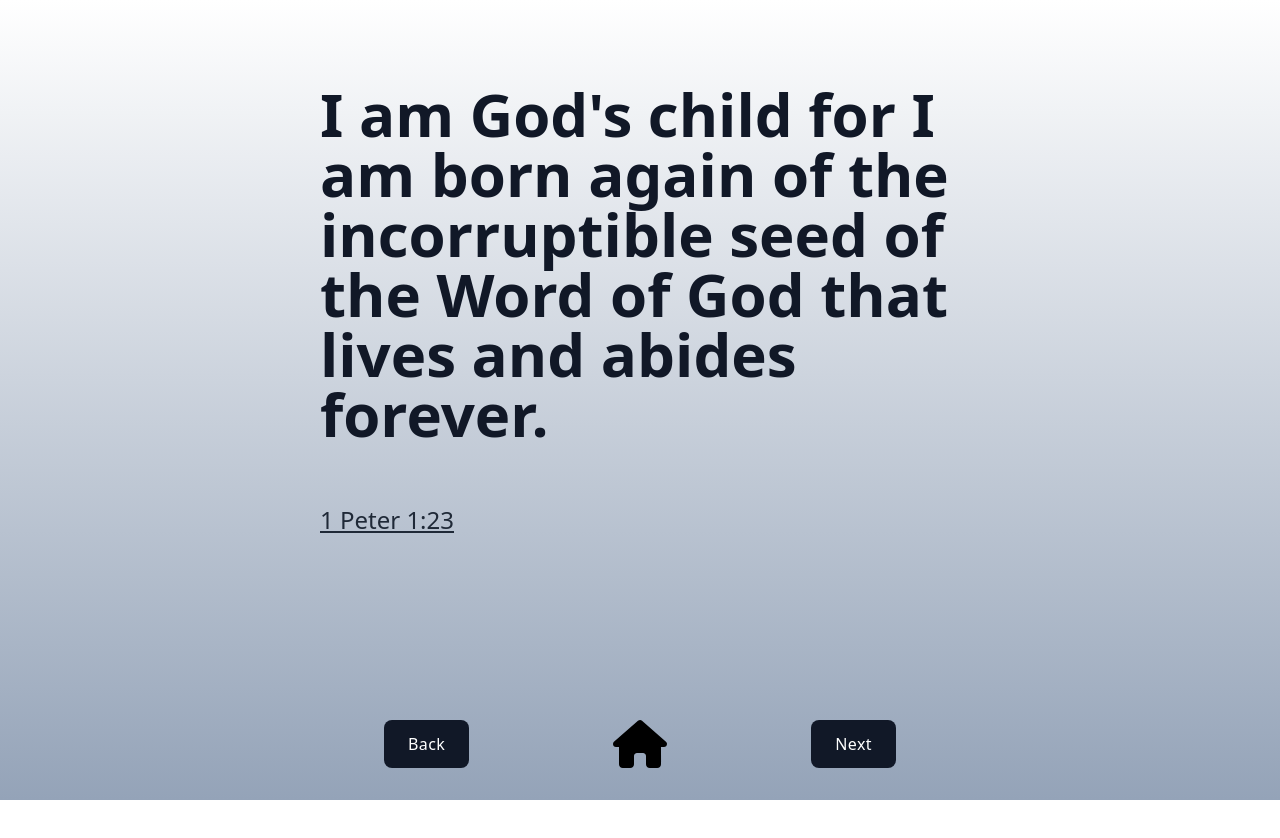
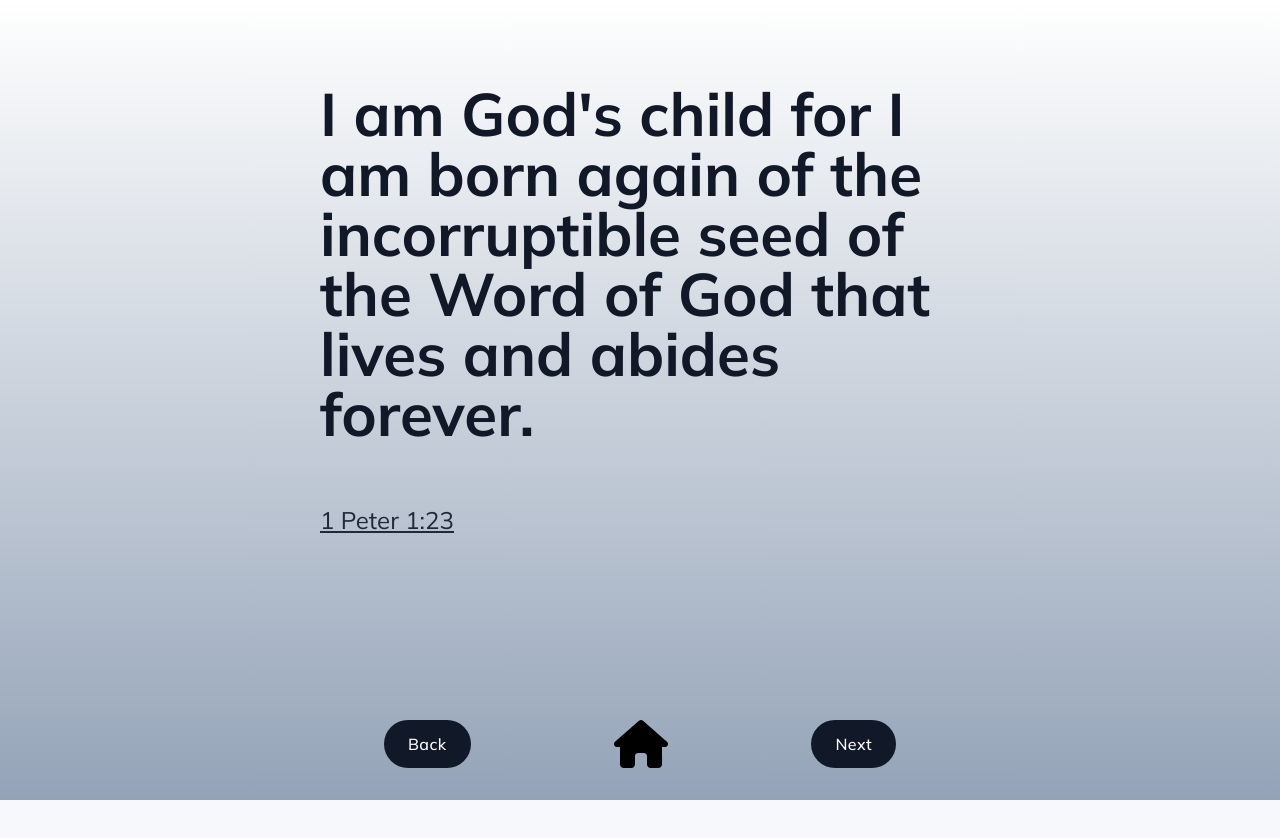
Before and after one commit to paulcushing/whatgodsays, a Next.js app: page /1 in a window 1280 px wide. Shown: the top 838 px of the page. Built offline with nearby package versions, Linux system fonts and the light colour scheme.

Commit message:
feat: port theme tokens and fonts, drop daisyui

```diff
--- a/package.json
+++ b/package.json
@@ -16,7 +16,6 @@
     "@types/dompurify": "^3.0.5",
     "@vercel/analytics": "^1.3.2",
     "@vercel/speed-insights": "^1.0.14",
-    "daisyui": "^4.12.13",
     "dompurify": "^3.3.0",
     "framer-motion": "^11.11.11",
     "next": "14.2.35",
--- a/src/app/globals.css
+++ b/src/app/globals.css
@@ -2,8 +2,23 @@
 @tailwind components;
 @tailwind utilities;
 
-.focus {
-  @apply focus:outline-none;
-  @apply focus:ring;
-  @apply focus:ring-blue-500;
+:root {
+  color-scheme: light;
 }
+
+html,
+body {
+  margin: 0;
+  padding: 0;
+  background-color: #f6f8fb;
+}
+
+body {
+  -webkit-font-smoothing: antialiased;
+  -moz-osx-font-smoothing: grayscale;
+}
+
+.focus-ring:focus-visible {
+  outline: none;
+  box-shadow: 0 0 0 3px rgba(96, 118, 145, 0.5);
+}
--- a/src/app/layout.tsx
+++ b/src/app/layout.tsx
@@ -1,27 +1,35 @@
-import type { Metadata } from "next";
-import localFont from "next/font/local";
+import type { Metadata, Viewport } from "next";
+import { Mulish, Newsreader } from "next/font/google";
 import "./globals.css";
-import { AnimatePresence } from "framer-motion";
 
 import InstallPrompt from "./installprompt";
 import RegisterSW from "./registersw";
 import { SpeedInsights } from "@vercel/speed-insights/next";
 import { Analytics } from "@vercel/analytics/react";
 
-const geistSans = localFont({
-  src: "./fonts/GeistVF.woff",
-  variable: "--font-geist-sans",
-  weight: "100 900",
+const serif = Newsreader({
+  subsets: ["latin"],
+  style: ["normal", "italic"],
+  display: "swap",
+  variable: "--font-serif",
 });
-const geistMono = localFont({
-  src: "./fonts/GeistMonoVF.woff",
-  variable: "--font-geist-mono",
-  weight: "100 900",
+
+const sans = Mulish({
+  subsets: ["latin"],
+  display: "swap",
+  variable: "--font-sans",
 });
 
 export const metadata: Metadata = {
   title: "What God Says About You",
   description: "A beautiful sample of what Jesus says about YOU.",
+  manifest: "/site.webmanifest",
+};
+
+export const viewport: Viewport = {
+  themeColor: "#f6f8fb",
+  width: "device-width",
+  initialScale: 1,
 };
 
 export default function RootLayout({
@@ -30,37 +38,11 @@ export default function RootLayout({
   children: React.ReactNode;
 }>) {
   return (
-    <html lang="en" data-theme="wgstheme">
-      <head>
-        <link
-          rel="apple-touch-icon"
-          sizes="180x180"
-          href="/apple-touch-icon.png"
-        />
-        <link
-          rel="icon"
-          type="image/png"
-          sizes="32x32"
-          href="/favicon-32x32.png"
-        />
-        <link
-          rel="icon"
-          type="image/png"
-          sizes="16x16"
-          href="/favicon-16x16.png"
-        />
-        <link rel="manifest" href="/site.webmanifest" />
-        <link rel="mask-icon" href="/safari-pinned-tab.svg" color="#5bbad5" />
-        <meta name="msapplication-TileColor" content="#00aba9" />
-        <meta name="theme-color" content="#ffffff" />
-        <meta name="viewport" content="width=device-width, initial-scale=1" />
-      </head>
-      <body
-        className={`${geistSans.variable} ${geistMono.variable} antialiased`}
-      >
+    <html lang="en">
+      <body className={`${serif.variable} ${sans.variable} font-sans bg-page`}>
         <RegisterSW />
         <InstallPrompt />
-        <AnimatePresence mode="wait">{children}</AnimatePresence>
+        {children}
         <SpeedInsights />
         <Analytics />
       </body>
--- a/tailwind.config.ts
+++ b/tailwind.config.ts
@@ -1,5 +1,4 @@
 import type { Config } from "tailwindcss";
-import daisyui from 'daisyui';
 
 const config: Config = {
   content: [
@@ -9,28 +8,39 @@ const config: Config = {
   theme: {
     extend: {
       colors: {
-        background: "var(--background)",
-        foreground: "var(--foreground)",
+        page: "#f6f8fb",
+        surface: "#edf2f8",
+        ink: "#243347",
+        scriptureInk: "#1b2737",
+        softInk: "#5d6f85",
+        mutedInk: "#8492a5",
+        mutedInkAlt: "#9aa6b6",
+        accent: "#607691",
+        accentDeep: "#42576f",
+        accentBright: "#7e94ad",
+        tint: "#dce4ee",
+        border: "#cfd7e2",
+        borderSoft: "#dfe5ee",
+        borderCool: "#c2ccd9",
+        danger: "#8c6154",
+      },
+      fontFamily: {
+        serif: ["var(--font-serif)", "Georgia", "serif"],
+        sans: ["var(--font-sans)", "system-ui", "sans-serif"],
+      },
+      borderRadius: {
+        sm: "14px",
+        md: "20px",
+        lg: "24px",
+        xl: "28px",
+      },
+      boxShadow: {
+        card: "0 18px 28px rgba(30, 42, 60, 0.16)",
+        soft: "0 8px 18px rgba(30, 42, 60, 0.08)",
       },
     },
   },
-	plugins: [daisyui],
-	daisyui: {
-		themes: [
-      {
-        wgstheme: {
-          "primary": "#3b82f6",
-          "secondary": "#2563eb",
-          "accent": "#00ffff",
-          "neutral": "#d1d5db",
-          "base-100": "#ffffff",
-          "info": "#0000ff",
-          "success": "#00ff00",
-          "warning": "#00ff00",
-          "error": "#ff0000",
-          },
-        },
-      ]
-	}
+  plugins: [],
 };
+
 export default config;
```
Also changed, not shown: 1 other file (tests, documents, lock files or other folders).
